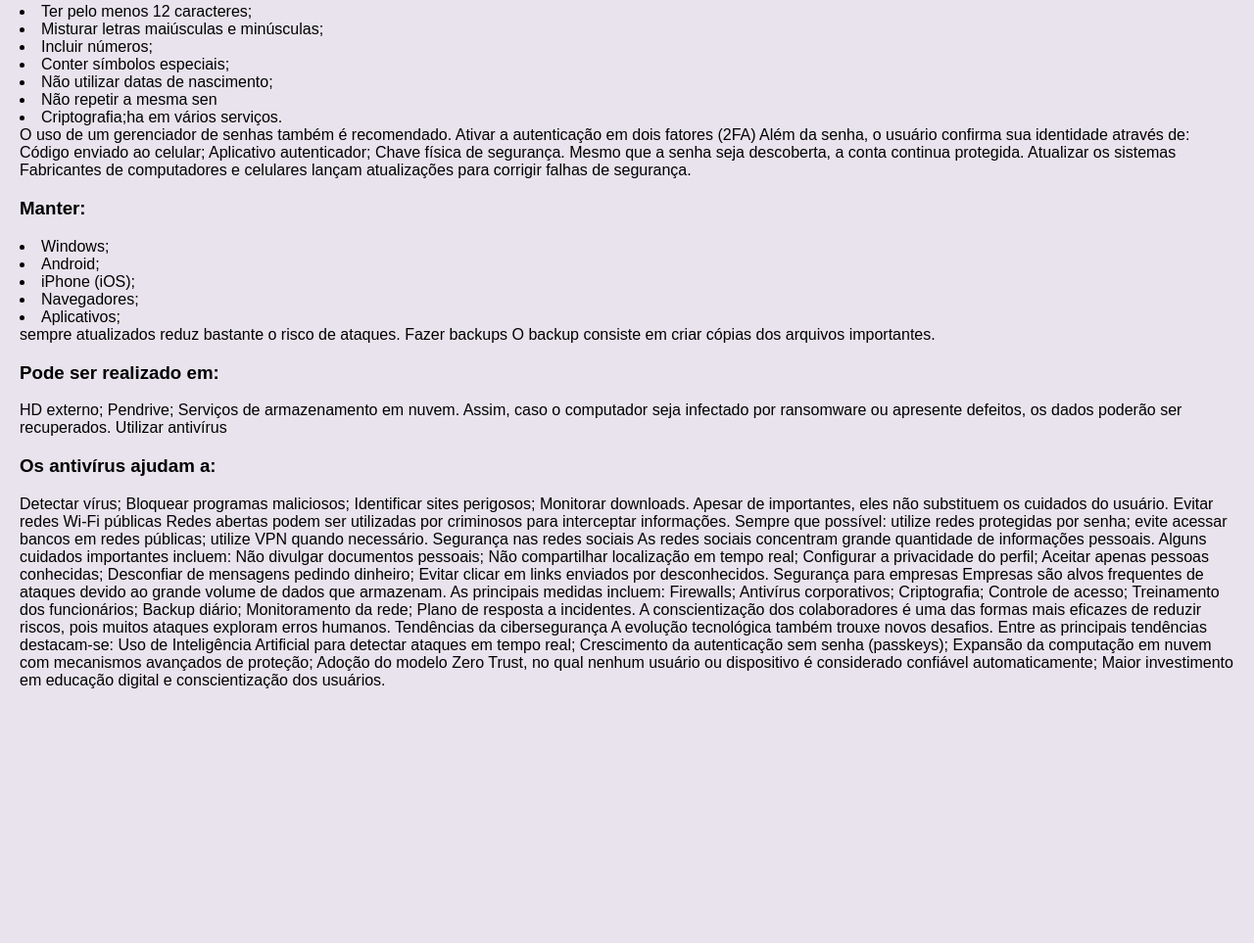
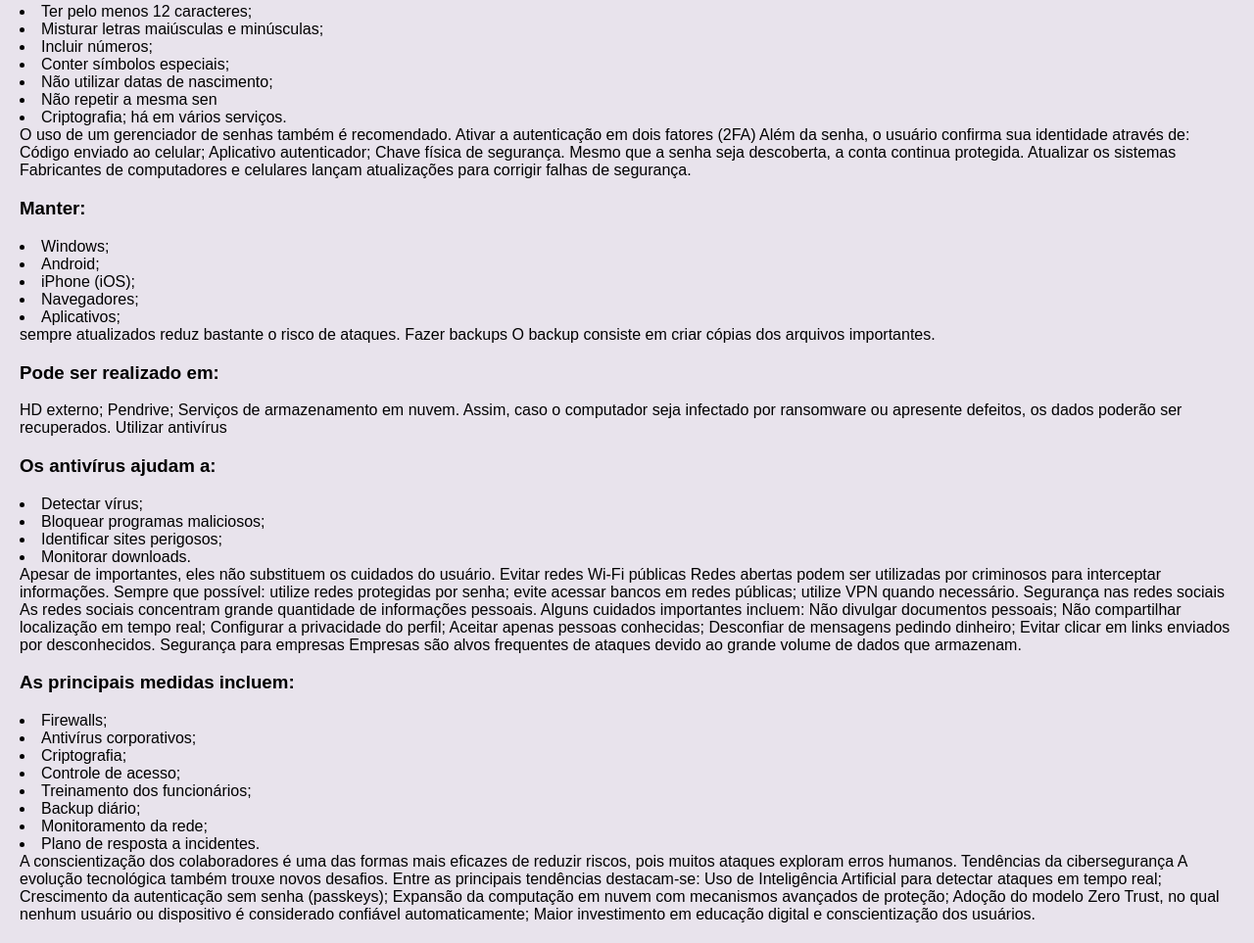
Before and after one commit to Billieoconnell/Projeto-prote-o-e-seguran-a, a plain HTML site: page index.html in a window 1280 px wide. Shown: the part 1025-1988 px from the top of the page at 98% size. Before the commit the page ends 1749 px from the top, so only its background shows below. Drawn offline with Linux system fonts and the light colour scheme.

Commit message:
finalizando

```diff
--- a/index.html
+++ b/index.html
@@ -124,7 +124,7 @@ Uma senha segura deve:
 <li>Conter símbolos especiais;</li>
 <li>Não utilizar datas de nascimento;</li>
 <li>Não repetir a mesma sen</li>
-<li>Criptografia;ha em vários serviços.</li>
+<li>Criptografia; há em vários serviços.</li>
 
 O uso de um gerenciador de senhas também é recomendado.
 
@@ -167,10 +167,10 @@ Utilizar antivírus
 
 <h3>Os antivírus ajudam a:</h3>
 
-Detectar vírus;
-Bloquear programas maliciosos;
-Identificar sites perigosos;
-Monitorar downloads.
+<li>Detectar vírus;</li>
+<li>Bloquear programas maliciosos;</li>
+<li>Identificar sites perigosos;</li>
+<li>Monitorar downloads.</li>
 
 Apesar de importantes, eles não substituem os cuidados do usuário.
 
@@ -199,16 +199,16 @@ Segurança para empresas
 
 Empresas são alvos frequentes de ataques devido ao grande volume de dados que armazenam.
 
-As principais medidas incluem:
+<h3>As principais medidas incluem:</h3>
 
-Firewalls;
-Antivírus corporativos;
-Criptografia;
-Controle de acesso;
-Treinamento dos funcionários;
-Backup diário;
-Monitoramento da rede;
-Plano de resposta a incidentes.
+<li>Firewalls;</li>
+<li>Antivírus corporativos;</li>
+<li>Criptografia;</li>
+<li>Controle de acesso;</li>
+<li>Treinamento dos funcionários;</li>
+<li>Backup diário;</li>
+<li>Monitoramento da rede;</li>
+<li>Plano de resposta a incidentes.</li>
 
 A conscientização dos colaboradores é uma das formas mais eficazes de reduzir riscos, pois muitos ataques exploram erros humanos.
 
```
